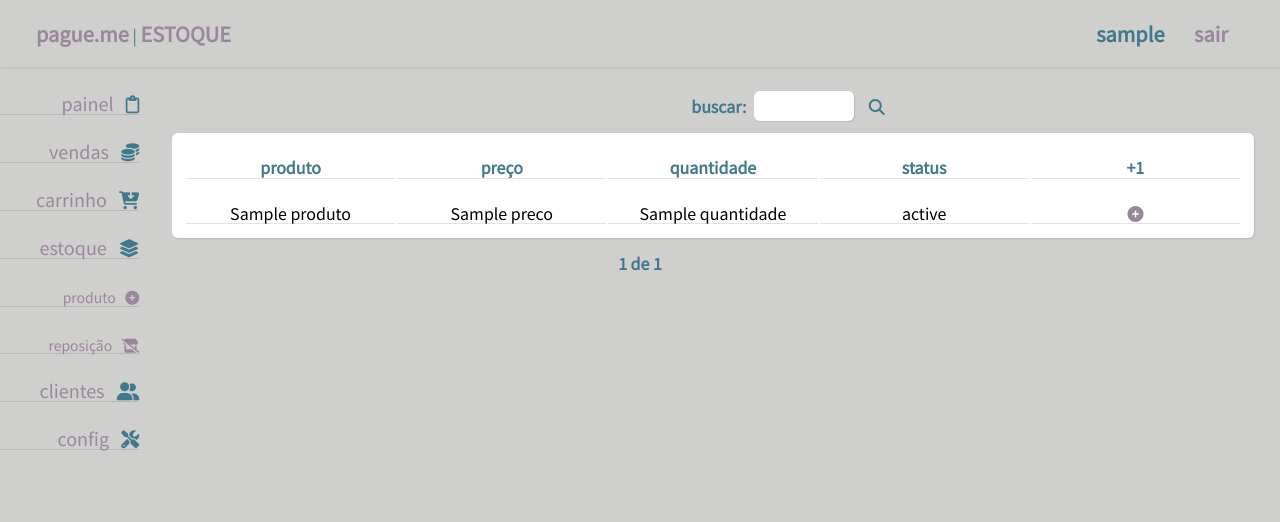
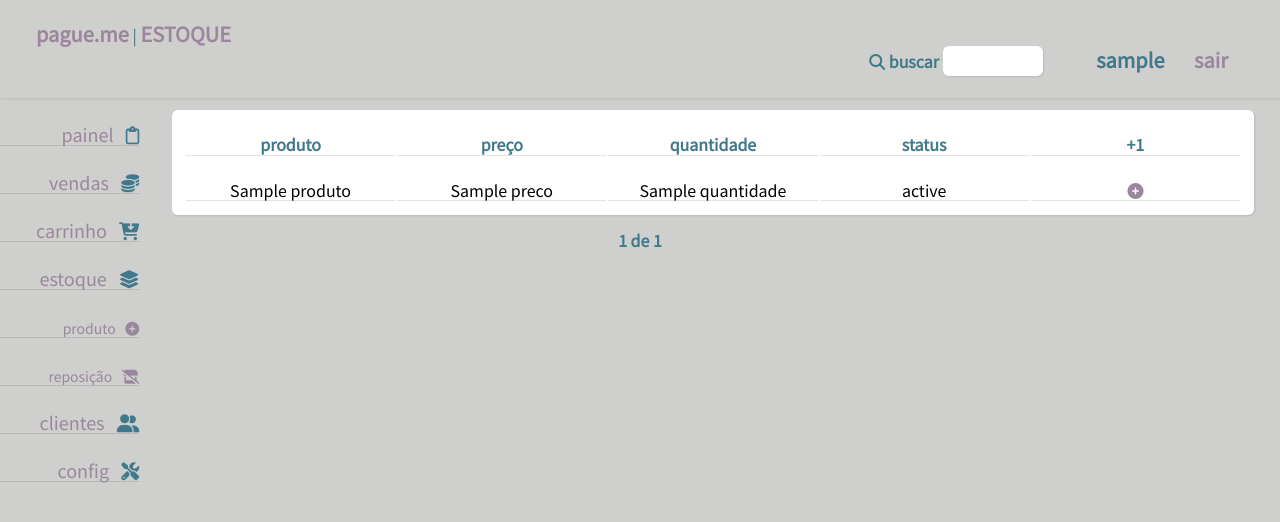
Before and after one commit to alpdias/pague.me, a Django app: template app/templates/app/products.html in a window 1280 px wide. Shown: the top 522 px of the page. Run offline with Django 3.2, Linux system fonts and the light colour scheme; a user stored in the database is signed in; tables that the repository leaves empty hold one stand-in row (values such as "Sample post"); the template is opened without the code that fills it: most values are stand-ins (such as "Sample title", 1, 10 or a date in 2020); parts of the project's set-up code (start-up, migrations or seed data) failed here and were passed over; some libraries are stand-ins or nearby versions.

Commit message:
Update products.html

```diff
--- a/app/templates/app/products.html
+++ b/app/templates/app/products.html
@@ -13,6 +13,16 @@ Criado em 10/2020
             <ul>
                 <li>
                     <a href="/">pague.me</a><span class="nav-bar__separador">&nbsp;|&nbsp;</span><a href="{% url 'products'  %}">ESTOQUE</a>
+                </li>
+                <li>
+                    <div class="pesquisa-form">
+                        <form method="GET" class="pesquisa-form" id="pesquisa">
+                            <div class="pesquisa-botao">
+                                <span><i class="fas fa-search" id="pesquisar"></i>&nbsp;buscar</span>
+                                <input type="text" name="procurar" id="procurar" value="{{ request.GET.procurar }}">
+                            </div>
+                        </form>
+                    </div>
                 </li>
                 <li class="nav-bar__usuario">{{ user }}</li>
                 <li>
@@ -34,15 +44,6 @@ Criado em 10/2020
                 <li><a href=""><span class="nav-bar__vertical-ajuste"></span>config&nbsp;&nbsp;&nbsp;<i class="fas fa-tools"></i></a></li>
             </ul>
         </nav>
-    </div>
-    <div class="pesquisa-form">
-        <form method="GET" class="pesquisa-form" id="pesquisa">
-            <div class="pesquisa-botao">
-                <span>buscar:&nbsp;</span>
-                <input type="text" name="procurar" id="procurar" value="{{ request.GET.procurar }}">
-                &nbsp;<i class="fas fa-search" id="pesquisar"></i>
-            </div>
-        </form>
     </div>
     <div class="tabelas">
         <div class="tabelas-interno">
```
